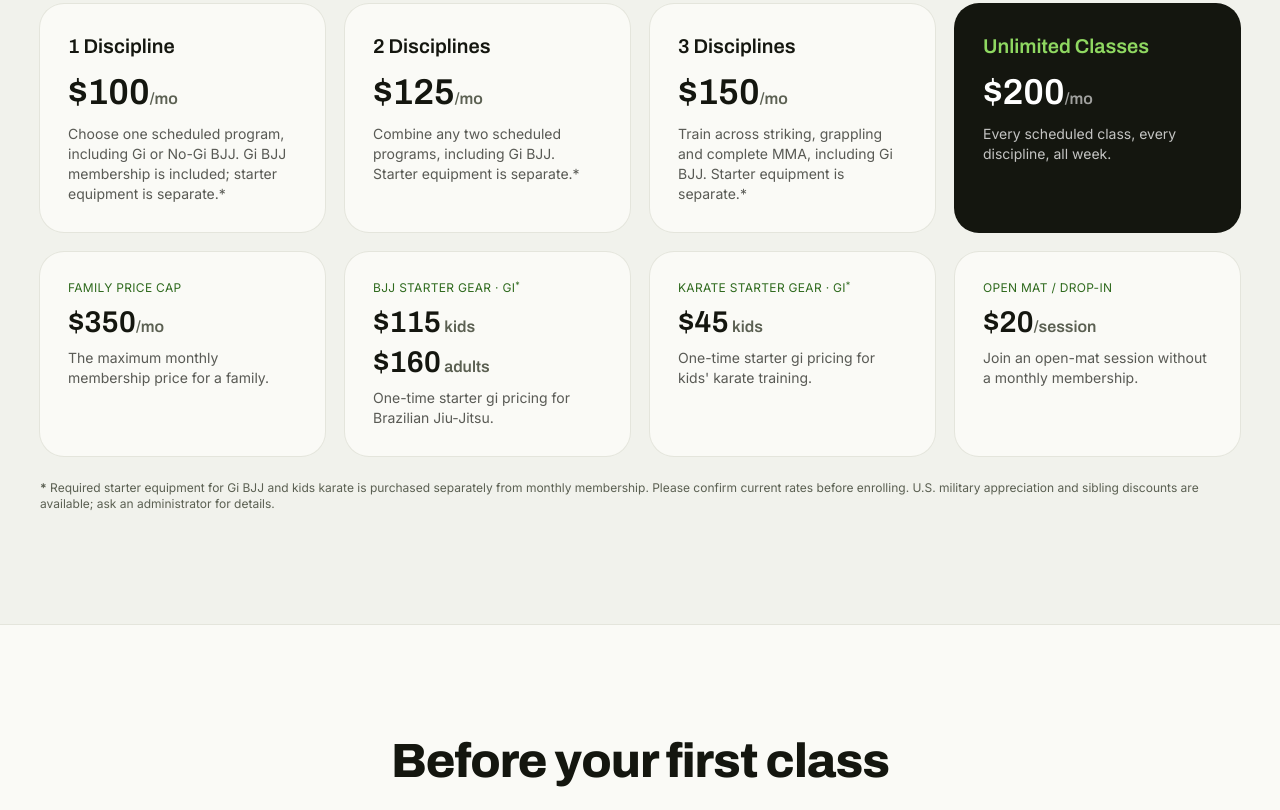
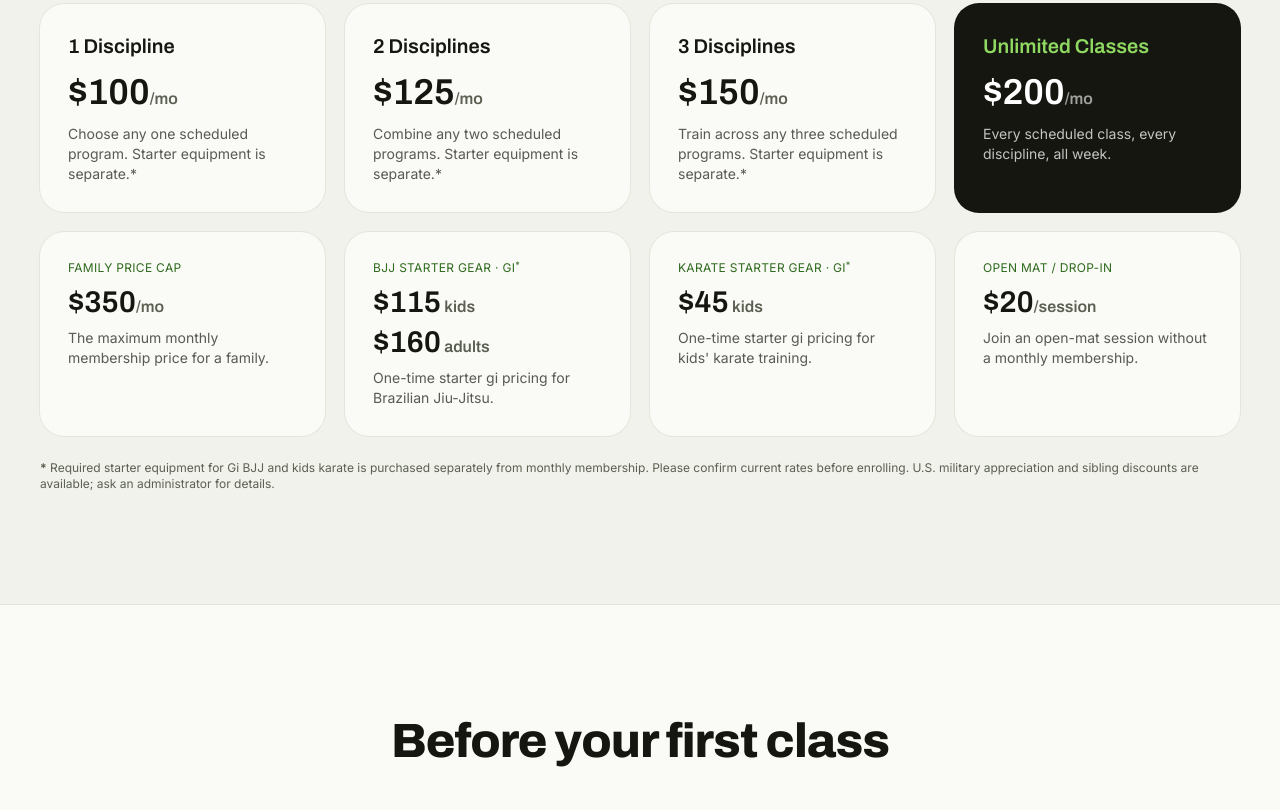
Before and after one commit to grndlvl/fagliers, a website: page index.html in a window 1280 px wide. Shown: the part 7980-8790 px from the top of the page. Drawn offline with nearby package versions, Linux system fonts and the light colour scheme; files that its build step writes are made by us from their sources.

Commit message:
Simplify membership program wording

```diff
--- a/index.html
+++ b/index.html
@@ -545,17 +545,17 @@
           <div class="rounded-3xl bg-paper ring-1 ring-paper-line p-7">
             <p class="font-display font-800 text-xl">1 Discipline</p>
             <p class="mt-3 font-display font-800 text-4xl">$100<span class="text-base font-600 text-ink-muted">/mo</span></p>
-            <p class="mt-3 text-sm text-ink/70">Choose one scheduled program, including Gi or No-Gi BJJ. Gi BJJ membership is included; starter equipment is separate.*</p>
+            <p class="mt-3 text-sm text-ink/70">Choose any one scheduled program. Starter equipment is separate.*</p>
           </div>
           <div class="rounded-3xl bg-paper ring-1 ring-paper-line p-7">
             <p class="font-display font-800 text-xl">2 Disciplines</p>
             <p class="mt-3 font-display font-800 text-4xl">$125<span class="text-base font-600 text-ink-muted">/mo</span></p>
-            <p class="mt-3 text-sm text-ink/70">Combine any two scheduled programs, including Gi BJJ. Starter equipment is separate.*</p>
+            <p class="mt-3 text-sm text-ink/70">Combine any two scheduled programs. Starter equipment is separate.*</p>
           </div>
           <div class="rounded-3xl bg-paper ring-1 ring-paper-line p-7">
             <p class="font-display font-800 text-xl">3 Disciplines</p>
             <p class="mt-3 font-display font-800 text-4xl">$150<span class="text-base font-600 text-ink-muted">/mo</span></p>
-            <p class="mt-3 text-sm text-ink/70">Train across striking, grappling and complete MMA, including Gi BJJ. Starter equipment is separate.*</p>
+            <p class="mt-3 text-sm text-ink/70">Train across any three scheduled programs. Starter equipment is separate.*</p>
           </div>
           <div class="rounded-3xl bg-ink text-white on-dark p-7 ring-1 ring-ink">
             <p class="font-display font-800 text-xl text-brand-glow">Unlimited Classes</p>
--- a/llms.txt
+++ b/llms.txt
@@ -42,7 +42,7 @@ and both physical and mental well-being for students of every age.
 - Joel Faglier — coach; black belt in Kempo and Jiu-Jitsu; current undefeated professional fighter; current USA Beach Wrestling World Team member
 
 ## Starter gear
-- Gi BJJ is included in the 1-, 2- and 3-discipline monthly memberships; starter equipment is purchased separately.
+- Monthly memberships cover the scheduled program(s) selected; starter equipment is purchased separately.
 - Kids karate gi: $45 (required starter equipment)
 - Kids BJJ gi: $115 (required starter equipment)
 - Adult BJJ gi: $160 (required starter equipment)
```
